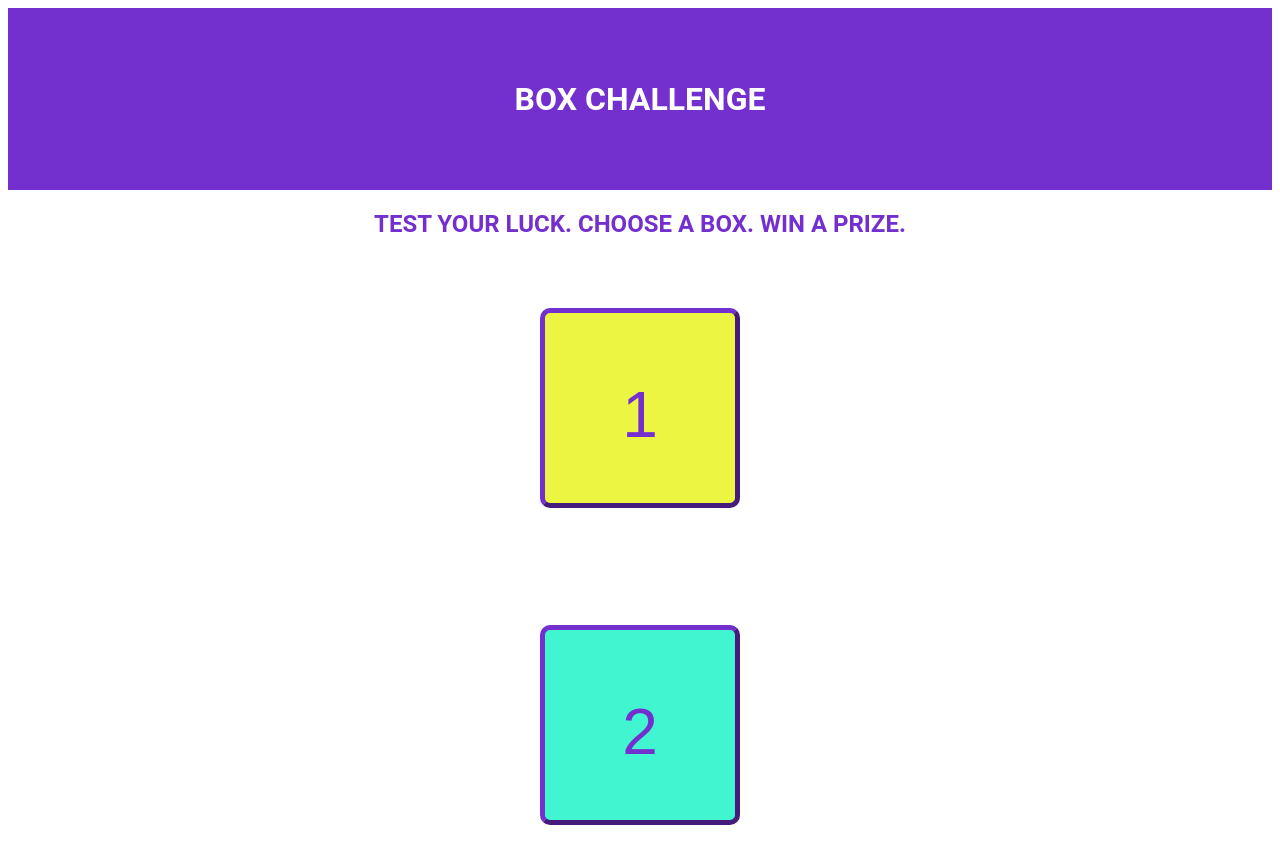
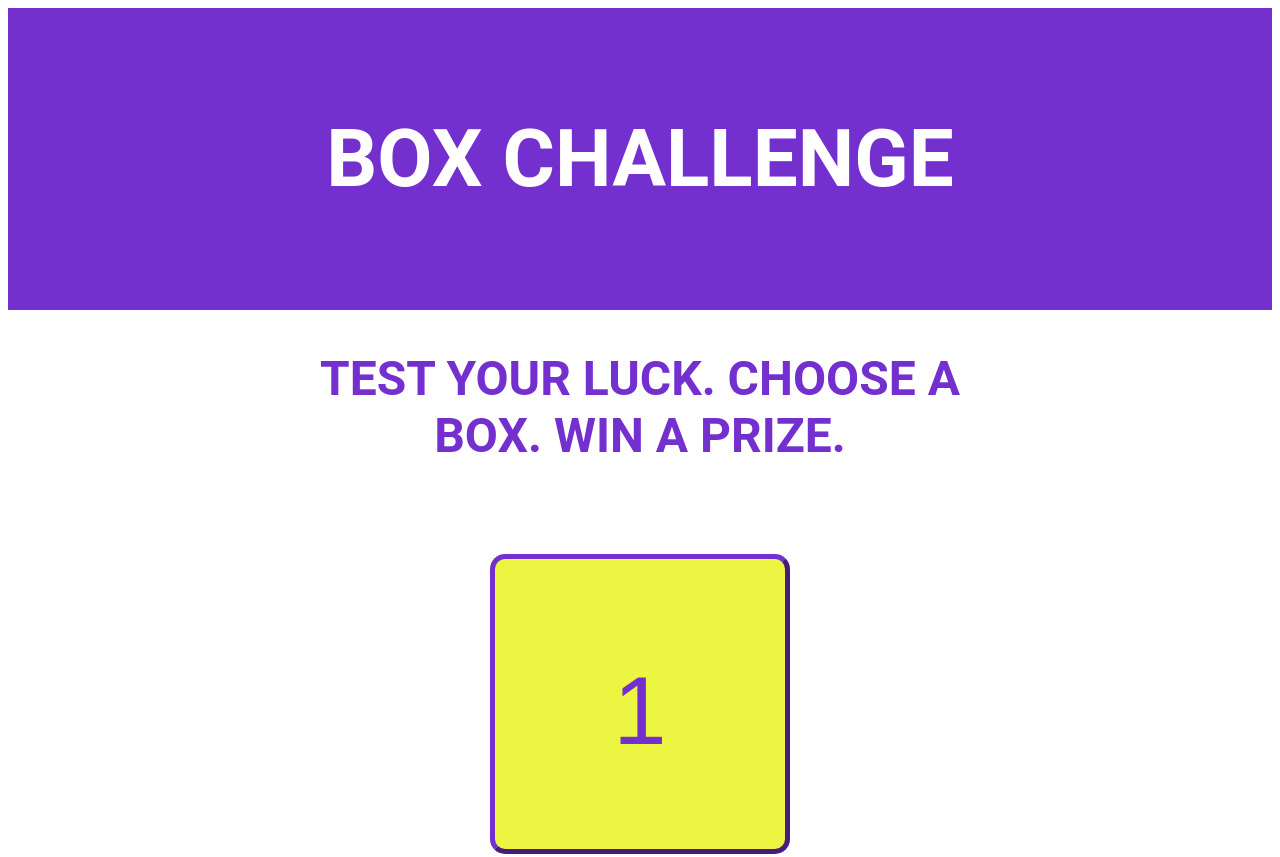
Before and after one commit to mlyallross/m5-hw5-ross-marissa, a plain HTML site: page index.html in a window 1280 px wide. Shown: the top 857 px of the page. Drawn offline with Linux system fonts and the light colour scheme.

Commit message:
Add CSS styling for 768px media query

```diff
--- a/style.css
+++ b/style.css
@@ -49,3 +49,22 @@ section {
 .Box-3 {
     background-color: #42f542;
 }
+
+/**** Start 768px min width media query *****/
+@media (min-width: 768px) {
+    h1 {
+        font-size: 5rem;
+    }
+
+    h2 {
+        font-size: 3rem;
+        padding: 0 20%;
+    }
+
+    button {
+        width: 300px;
+        height: 300px;
+        font-size: 6rem;
+    }
+}
+/**** Start 768px min width media query *****/
```
